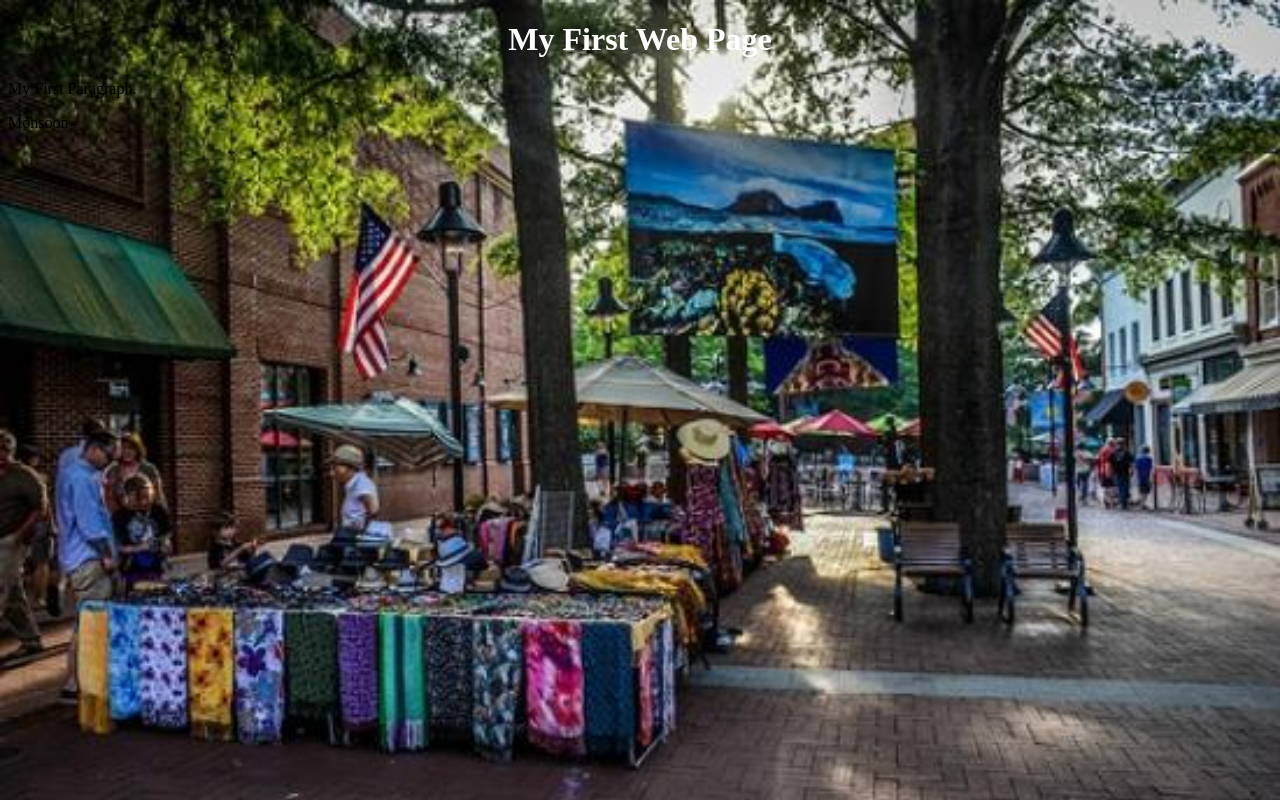
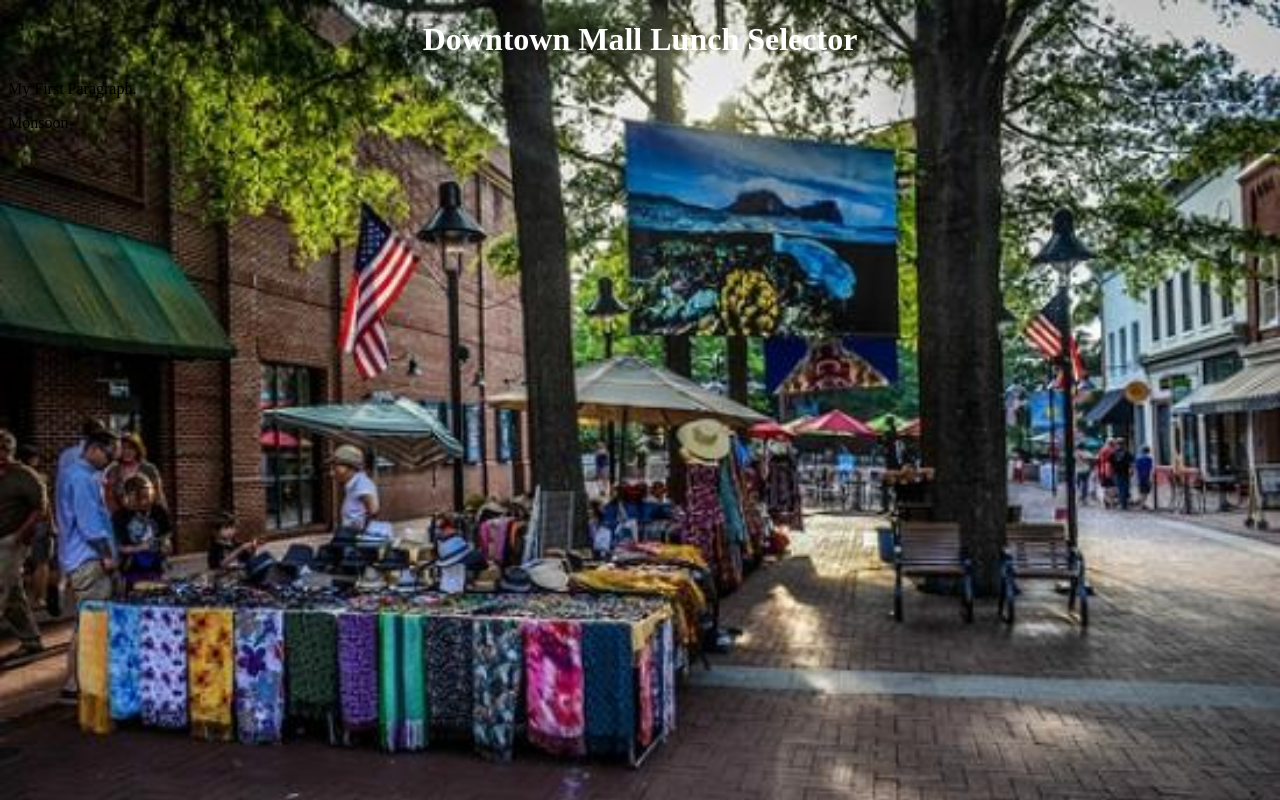
Before and after one commit to susannahcodes/-deprecated-old-github-pages-site, a plain HTML site: page index.html in a window 1280 px wide. Drawn offline with Linux system fonts and the light colour scheme.

Commit message:
Update index.html

```diff
--- a/index.html
+++ b/index.html
@@ -13,7 +13,7 @@
   </style>
 
 
-<h1>My First Web Page</h1>
+<h1>Downtown Mall Lunch Selector</h1>
 <p>My First Paragraph.</p>
 
 <p id="demo"></p>
```
